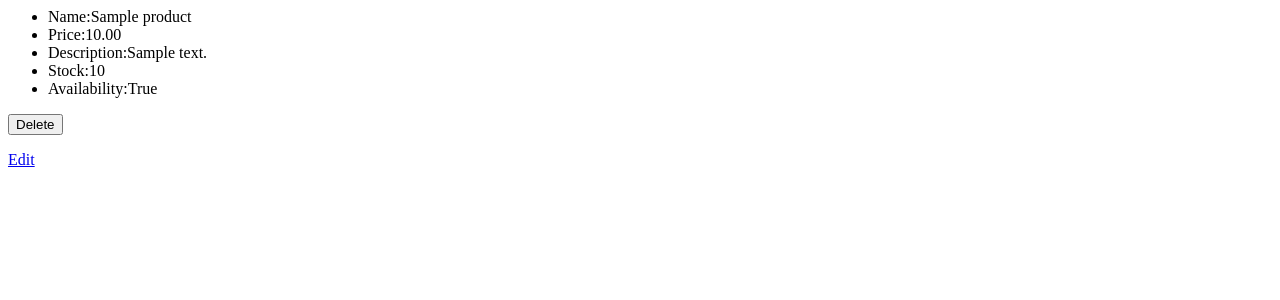
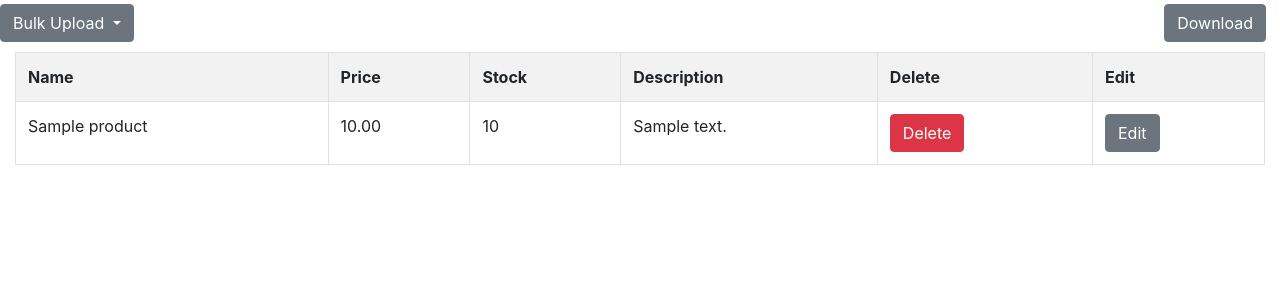
Before and after one commit to rumiya249/shoppingsite, a Django app: page /shop/ in a window 1280 px wide. Shown: the top 300 px of the page. Run offline with Django 3.2, Linux system fonts and the light colour scheme; tables that the repository leaves empty hold one stand-in row (values such as "Sample post"); some libraries are stand-ins or nearby versions.

Commit message:
added changes for sheets api and some UI changes

```diff
--- a/shopping_site/forms.py
+++ b/shopping_site/forms.py
@@ -8,3 +8,13 @@ class CreateProductForm(forms.Form):
 	stock=forms.IntegerField()
 	# available=forms.BooleanField(widget=forms.CheckboxInput(),initial=False)
 	category=forms.CharField()
+
+class BulkUploadForm(forms.Form):
+	file_name= forms.FileField()
+
+
+
+class SheetAPIForm(forms.Form):
+	"""docstring for SheetAPIForm"""
+
+	sheet_id=forms.CharField(max_length=200)
--- a/shopping_site/models.py
+++ b/shopping_site/models.py
@@ -11,3 +11,7 @@ class Product(models.Model):
 	catagory=models.CharField(max_length=200,default='')
 	def __str__(self):
 		return self.name
+
+class FileDataModel(models.Model):
+    created_date=models.DateTimeField(auto_now=True)
+    path=models.FileField(upload_to='data_files/csv')
--- a/shopping_site/templates/display_products.html
+++ b/shopping_site/templates/display_products.html
@@ -1,18 +1,135 @@
+<!DOCTYPE html>
+<html>
+<head>
+	<title></title>
+	{% load static %}
+	<!-- Latest compiled and minified CSS -->
+<!-- <link rel="stylesheet" href="{%static 'css/bootstrap.css'%}"> -->
+<link rel="stylesheet" href="https://maxcdn.bootstrapcdn.com/bootstrap/4.0.0/css/bootstrap.min.css" integrity="sha384-Gn5384xqQ1aoWXA+058RXPxPg6fy4IWvTNh0E263XmFcJlSAwiGgFAW/dAiS6JXm" crossorigin="anonymous">
+
+<script
+  src="https://code.jquery.com/jquery-3.3.1.min.js"
+  integrity="sha256-FgpCb/KJQlLNfOu91ta32o/NMZxltwRo8QtmkMRdAu8="
+  crossorigin="anonymous"></script>
+  <script src="https://code.jquery.com/jquery-3.2.1.slim.min.js" integrity="sha384-KJ3o2DKtIkvYIK3UENzmM7KCkRr/rE9/Qpg6aAZGJwFDMVNA/GpGFF93hXpG5KkN" crossorigin="anonymous"></script>
+<script src="https://cdnjs.cloudflare.com/ajax/libs/popper.js/1.12.9/umd/popper.min.js" integrity="sha384-ApNbgh9B+Y1QKtv3Rn7W3mgPxhU9K/ScQsAP7hUibX39j7fakFPskvXusvfa0b4Q" crossorigin="anonymous"></script>
+<script src="https://maxcdn.bootstrapcdn.com/bootstrap/4.0.0/js/bootstrap.min.js" integrity="sha384-JZR6Spejh4U02d8jOt6vLEHfe/JQGiRRSQQxSfFWpi1MquVdAyjUar5+76PVCmYl" crossorigin="anonymous"></script>
+<!-- <script type="text/javascript" src="{% static 'js/bootstrap.js'%}"></script> -->
+</head>
+<style type="text/css">
+	.test_class{
+		float: right;
+		margin-top: 4px;
+		margin-bottom: 10px;
+		margin-right: 14px;
+	}
+	.test_class2{
+		margin-left: 1037px;
+		margin-top: 4px;
+		margin-bottom: 10px;
+		margin-right: 14px;
+	}
+</style>
+<body>
+	<div class="btn-group" role="group" aria-label="Button group with nested dropdown">
+  <div class="btn-group" role="group">
+    <button id="btnGroupDrop1" type="button" class="btn btn-secondary dropdown-toggle test_class2" data-toggle="dropdown" aria-haspopup="true" aria-expanded="false">
+      Bulk Upload
+    </button>
+    <div class="dropdown-menu" aria-labelledby="btnGroupDrop1">
+      <a class="dropdown-item" href="#" data-toggle="modal" data-target="#exampleModal">CSV Upload</a>
+      <a class="dropdown-item" href="#" data-toggle="modal" data-target="#sheetModal">Google Sheet Upload</a>
+    </div>
+  </div>
+</div>
+
+<a href="{%url 'download_data'%}" class='test_class btn btn-secondary'>Download</a>
+<div class="container-fluid">
+<table class="table table-bordered table-striped">
+	<th>Name</th>
+	<th>Price</th>
+	<th>Stock</th>
+	<!-- <th>Availability</th> -->
+	<th>Description</th>
+	<th>Delete</th>
+	<th>Edit</th>
 {% for i in prod %}
-<p>
-	<ul>
-<li>Name:{{i.name}}</li>
-<li>Price:{{i.price}}</li>
-<li>Description:{{i.description}}
-</li>
-<li>Stock:{{i.stock}}</li>
-<li>Availability:{{i.available}}</li>
-</ul>
+<tr>
+
+	<td>{{i.name}}</td>
+	<td>{{i.price}}</td>
+	<td>{{i.stock}}</td>
+	<!-- <td>{{i.available}}</td> -->
+	<td>{{i.description}}</td>
+
 <form action="{% url 'delete_product' i.id%}" method='POST'>
 	{%csrf_token%}
-<input type="submit" name="delete" value="Delete">
+<td><input type="submit" name="delete" value="Delete" class= 'btn btn-danger'></td>
 <input type="hidden" name="dele_id" value="{{i.id}}">
 	</form>
-<a href="{%url 'edit_product' i.id%}" class="btn" >Edit</a>
-</p>
+<td><a href="{%url 'edit_product' i.id%}" class="btn btn-secondary" >Edit</a></td>
+</tr>
+
 {% endfor %}
+
+</table>
+</div>
+<!-- Button trigger modal -->
+
+
+<!-- Modal -->
+<div class="modal fade" id="exampleModal" tabindex="-1" role="dialog" aria-labelledby="exampleModalLabel" aria-hidden="true">
+  <div class="modal-dialog" role="document">
+    <div class="modal-content">
+      <div class="modal-header">
+        <h5 class="modal-title" id="exampleModalLabel">Bulk Upload</h5>
+        <button type="button" class="close" data-dismiss="modal" aria-label="Close">
+          <span aria-hidden="true">&times;</span>
+        </button>
+      </div>
+      <div class="modal-body">
+        <form action="{%url 'upload_data' %}" method="POST" enctype="multipart/form-data">
+	{% csrf_token %}
+{{ form2 }}
+
+      </div>
+      <div class="modal-footer">
+        <button type="button" class="btn btn-danger" data-dismiss="modal">Close</button>
+        <input type="submit" value="Submit" class= 'btn btn-primary'>
+
+        </form>
+      </div>
+    </div>
+  </div>
+</div>
+
+
+
+
+
+<div class="modal fade" id="sheetModal" tabindex="-1" role="dialog" aria-labelledby="exampleModalLabel" aria-hidden="true">
+  <div class="modal-dialog" role="document">
+    <div class="modal-content">
+      <div class="modal-header">
+        <h5 class="modal-title" id="exampleModalLabel">Bulk Upload</h5>
+        <button type="button" class="close" data-dismiss="modal" aria-label="Close">
+          <span aria-hidden="true">&times;</span>
+        </button>
+      </div>
+      <div class="modal-body">
+        <form action="{%url 'sheet_upload' %}" method="POST" enctype="multipart/form-data">
+	{% csrf_token %}
+{{ sheetform }}
+
+      </div>
+      <div class="modal-footer">
+        <button type="button" class="btn btn-danger" data-dismiss="modal">Close</button>
+        <input type="submit" value="Submit" class= 'btn btn-primary'>
+
+        </form>
+      </div>
+    </div>
+  </div>
+</div>
+</body>
+</html>
--- a/shopping_site/urls.py
+++ b/shopping_site/urls.py
@@ -1,11 +1,14 @@
 from django.contrib import admin
 from django.urls import path,include
-from .views import AddProductView,DisplayProducts,DeleteProducts,EditProductView
+from .views import AddProductView,DisplayProducts,DeleteProducts,EditProductView,DownloadDataView,BulkUpload,GoogleSheetUpload
 
 urlpatterns = [
 	path('',DisplayProducts.as_view(),name='display_products'),
 	path('add/',AddProductView.as_view(),name='add_product'),
 	path('delete/<int:id>',DeleteProducts.as_view(),name='delete_product'),
-	path('edit/<int:product_id>',EditProductView.as_view(),name='edit_product')
+	path('edit/<int:product_id>',EditProductView.as_view(),name='edit_product'),
+	path('download/',DownloadDataView.as_view(),name='download_data'),
+	path('upload/',BulkUpload.as_view(),name='upload_data'),
+	path('sheet_upload/',GoogleSheetUpload.as_view(),name='sheet_upload')
 
 ]
--- a/shopping_site/views.py
+++ b/shopping_site/views.py
@@ -1,12 +1,37 @@
-from django.shortcuts import render,render_to_response,HttpResponseRedirect
+from __future__ import print_function
+
+from django.shortcuts import render,render_to_response,HttpResponseRedirect,HttpResponse
 
 # Create your views here.
 
 from django.views.generic import TemplateView,FormView,View
 
-from .forms import CreateProductForm
-from .models import Product
+from .forms import CreateProductForm,BulkUploadForm,SheetAPIForm
+from .models import Product,FileDataModel
+import csv
+from .api import ProductApi
 
+
+
+import httplib2
+import os
+
+from apiclient import discovery
+from oauth2client import client
+from oauth2client import tools
+from oauth2client.file import Storage
+
+try:
+    import argparse
+    flags = tools.argparser.parse_args([])
+except ImportError:
+    flags = None
+
+# If modifying these scopes, delete your previously saved credentials
+# at ~/.credentials/sheets.googleapis.com-python-quickstart.json
+SCOPES = 'https://www.googleapis.com/auth/spreadsheets.readonly'
+CLIENT_SECRET_FILE = 'client_secret.json'
+APPLICATION_NAME = 'Google Sheets API Python Quickstart'
 class AddProductView(FormView):
 	template_name='add_product.html'
 	form_class = CreateProductForm
@@ -21,26 +46,43 @@ class AddProductView(FormView):
 	def post(self,request,*args,**kwargs):
 		data=request.POST.copy()
 		print(data,"djkahdkjahjkdhkajhd")
+		name=data.get('name')
+		price=data.get('price')
+		description=data.get('description')
+		stock=data.get('stock')
+		category=data.get('category')
 		form=self.form_class(data)
 		if form.is_valid():
-			prod=Product()
-			prod.name=data.get('name')
-			prod.price=data.get('price')
-			prod.description=data.get('description')
-			prod.stock=data.get('stock')
-			prod.available=data.get('available')
-			prod.save()
+			prod=ProductApi().create(name,price,description,stock,category)
 			return HttpResponseRedirect('/shop/')
 
 class DisplayProducts(TemplateView):
 	template_name='display_products.html'
+	form_class= BulkUploadForm
+	form_class2=SheetAPIForm
 
 
 	def get(self,request,*args,**kwargs):
 		prod_obj=Product.objects.all()
+		form=self.form_class()
+		form_sheet=self.form_class2()
 		context={}
 		context['prod']=prod_obj
+		context['form2']=form
+		context['sheetform'] = form_sheet
 		return self.render_to_response(context)
+
+
+	# def post(self,request,*args,**kwargs):
+	# 	data=request.POST.copy()
+	# 	print(data,"post_data")
+	# 	form=self.form_class(data,request.FILES['file_name'])
+	# 	file_name = request.FILES['file_name']
+	# 	print (file_name.read())
+	# 	if form.is_valid():
+	# 		csv_obj=csv.reader(file_name.read(),'rU')
+	# 		for i in csv_obj:
+	# 			print (i)
 
 class DeleteProducts(FormView):
     template_name='display_products.html'
@@ -50,9 +92,9 @@ class DeleteProducts(FormView):
     	data=request.POST.copy()
     	print(data,"delete_data")
     	dele_id=data['dele_id']
-    	prod=Product.objects.get(id=dele_id)
-    	prod.delete()
+    	prod=ProductApi().delete(id=dele_id)
     	return HttpResponseRedirect('/shop/')
+
 class EditProductView(FormView):
 	form_class=CreateProductForm
 	template_name='edit_products.html'
@@ -73,13 +115,109 @@ class EditProductView(FormView):
 		data=request.POST.copy()
 		edit_id=data.get('edit_ids')
 		print(data)
+		name=data.get('name')
+		price=data.get('price')
+		description=data.get('description')
+		stock=data.get('stock')
+		category=data.get('category')
 		form=self.form_class(data)
 		if form.is_valid():
-			prod=Product.objects.get(id=edit_id)
-			prod.name=data.get('name')
-			prod.price=data.get('price')
-			prod.description=data.get('description')
-			prod.stock=data.get('stock')
-			prod.category=data.get('category')
+			prod=ProductApi().edit(edit_id,name,price,description,stock,category)
 			prod.save()
 			return HttpResponseRedirect('/shop')
+
+
+
+class DownloadDataView(View):
+	def get(self,request,*args,**kwargs):
+		response = HttpResponse(content_type='text/csv')
+		response['Content-Disposition'] = 'attachment; filename=test.csv'
+		csv_writer=csv.writer(response)
+
+
+		prod=Product.objects.all()
+		for i in prod:
+			append_list=[]
+			append_list.append(i.name)
+			append_list.append(i.description)
+			append_list.append(i.price)
+			append_list.append(i.stock)
+			csv_writer.writerow(append_list)
+		return response
+
+class BulkUpload(TemplateView):
+    form_class=BulkUploadForm
+    def post(self,request,*args,**kwargs):
+        data=request.POST.copy()
+        print (data, "jjj",request.FILES)
+        form=self.form_class(data,request.FILES)
+        if form.is_valid():
+           file1=FileDataModel()
+           file1.path=request.FILES.get('file_name')
+           file1.save()
+           filename=file1.path.url
+           print(filename)
+           with open(filename) as f:
+               csv_obj=csv.reader(f)
+               for i in csv_obj:
+                   print (i)
+                   prod=ProductApi().create(i[0],i[2],i[1],i[3],i[4])
+               return HttpResponseRedirect('/shop')
+        else:
+        	file1.delete()
+        	return HttpResponseRedirect('/shop')
+
+class GoogleSheetUpload(TemplateView):
+
+	form_class=SheetAPIForm
+
+	def get_credentials(self):
+
+		home_dir = os.path.expanduser('~')
+		credential_dir = os.path.join(home_dir, '.credentials')
+		if not os.path.exists(credential_dir):
+			os.makedirs(credential_dir)
+		credential_path = os.path.join(credential_dir,'sheets.googleapis.com-python-quickstart.json')
+
+		store = Storage(credential_path)
+		credentials = store.get()
+		if not credentials or credentials.invalid:
+			flow = client.flow_from_clientsecrets(CLIENT_SECRET_FILE, SCOPES)
+			flow.user_agent = APPLICATION_NAME
+			if flags:
+				credentials = tools.run_flow(flow, store, flags)
+			else: # Needed only for compatibility with Python 2.6
+				credentials = tools.run(flow, store)
+			print('Storing credentials to ' + credential_path)
+		return credentials
+
+	def post(self,request,*args,**kwargs):
+		data=request.POST.copy()
+		print(data)
+		form=self.form_class(data)
+		if form.is_valid():
+			sheet_id=data.get('sheet_id')
+			credentials = self.get_credentials()
+			http = credentials.authorize(httplib2.Http())
+			discoveryUrl = ('https://sheets.googleapis.com/$discovery/rest?version=v4')
+			service = discovery.build('sheets', 'v4', http=http,discoveryServiceUrl=discoveryUrl)
+			spreadsheetId = sheet_id
+			rangeName = 'Sheet1!A1:E9'
+			result = service.spreadsheets().values().get(spreadsheetId=spreadsheetId, range=rangeName).execute()
+			print(result,"dskfhlksdjfklsdjlkfjskldjfklsdjf")
+			values = result.get('values', [])
+			print(values,"values")
+			if not values:
+				print('No data found.')
+			else:
+				print('Name, Major:')
+				for row in values:
+					print('%s, %s ,%s, %s,%s' % (row[0], row[1],row[2],row[3],row[4]))
+					name=row[0]
+					price=row[2]
+					description=row[1]
+					stock=row[3]
+					category=row[4]
+					prod=ProductApi().create(name,price,description,stock,category)
+
+				return HttpResponseRedirect('/shop')
```
Also changed, not shown: shopping_site/api.py (+36 -0 lines), shopping_site/templates/add_product.html (+15 -2 lines).
